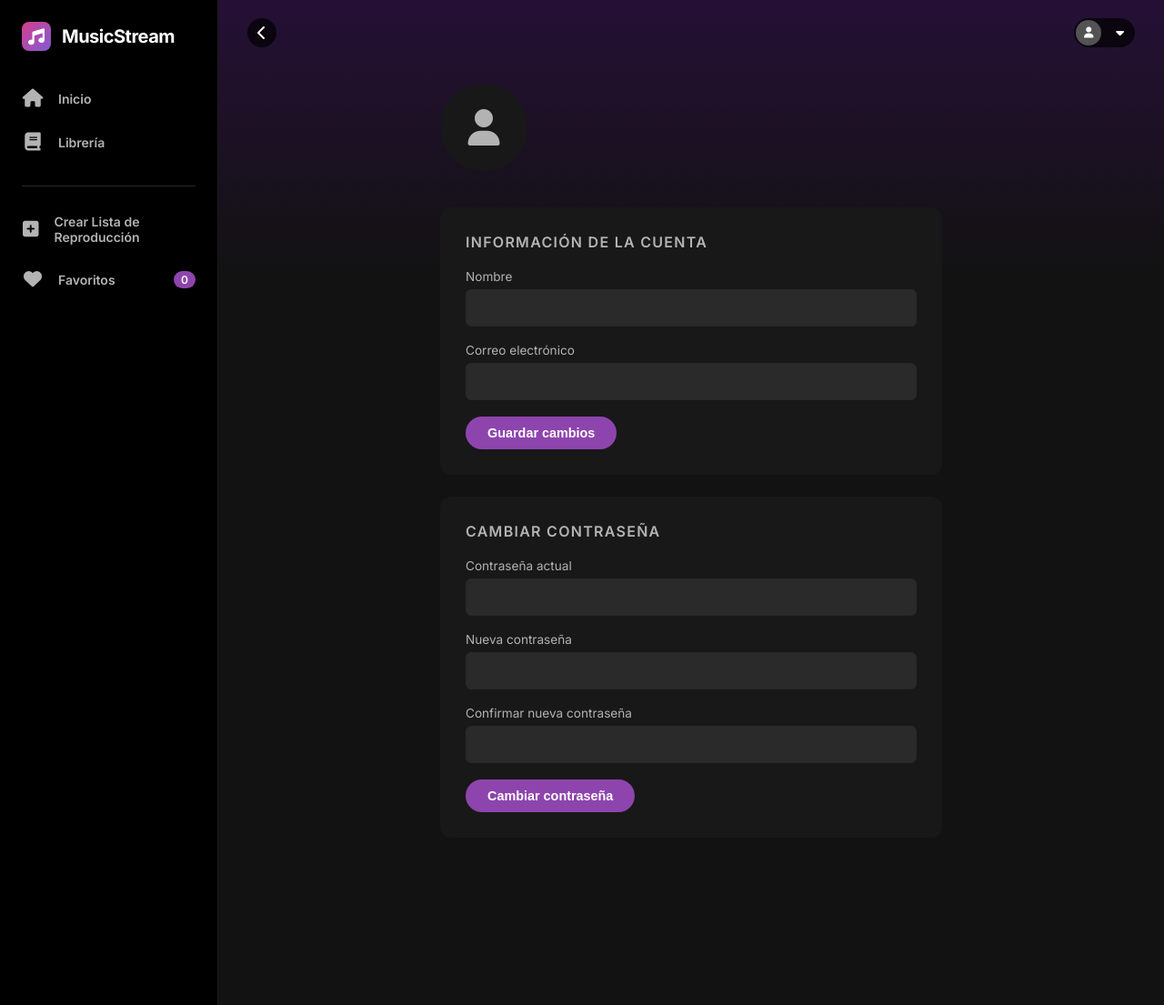
After one commit to PepeTureatca/MusicStream-PepeTureatca-PFG, a PHP site: page /mi-spotify/app/views/profileView.php in a window 1280 px wide. The commit adds this page. Shown: the whole page at 91% size. Run offline with PHP 8.4, Linux system fonts and the light colour scheme; the template is opened without the code that fills it, so the values that code supplies are empty.

Commit message:
feat: agregar página de edición de perfil de usuario

```diff
--- /dev/null
+++ b/app/views/profileView.php
@@ -0,0 +1,223 @@
+<!DOCTYPE html>
+<html lang="es">
+<head>
+    <meta charset="UTF-8">
+    <meta name="viewport" content="width=device-width, initial-scale=1.0">
+    <title>MusicStream - Perfil</title>
+
+    <link rel="stylesheet" href="/mi-spotify/public/assets/css/dashboard.css">
+    <link rel="stylesheet" href="/mi-spotify/public/assets/css/responsiveDashboard.css">
+    <link href="https://fonts.googleapis.com/css2?family=Inter:wght@400;500;600;700&display=swap" rel="stylesheet">
+    <link rel="stylesheet" href="https://cdnjs.cloudflare.com/ajax/libs/font-awesome/6.4.0/css/all.min.css">
+
+    <style>
+        .profile-wrapper {
+            max-width: 600px;
+            margin: 40px auto;
+            padding: 0 24px 100px;
+        }
+        .profile-header {
+            display: flex;
+            align-items: center;
+            gap: 24px;
+            margin-bottom: 40px;
+        }
+        .profile-avatar {
+            width: 96px;
+            height: 96px;
+            border-radius: 50%;
+            background: var(--card-bg);
+            display: flex;
+            align-items: center;
+            justify-content: center;
+            font-size: 2.5rem;
+            color: var(--text-secondary);
+            flex-shrink: 0;
+        }
+        .profile-meta h2 {
+            font-size: 1.6rem;
+            font-weight: 700;
+        }
+        .profile-meta p {
+            color: var(--text-secondary);
+            font-size: 0.9rem;
+            margin-top: 4px;
+        }
+        .profile-section {
+            background: var(--card-bg);
+            border-radius: 12px;
+            padding: 28px;
+            margin-bottom: 24px;
+        }
+        .profile-section h3 {
+            font-size: 1rem;
+            font-weight: 600;
+            margin-bottom: 20px;
+            color: var(--text-secondary);
+            text-transform: uppercase;
+            letter-spacing: 0.08em;
+        }
+        .form-group {
+            margin-bottom: 18px;
+        }
+        .form-group label {
+            display: block;
+            font-size: 0.85rem;
+            color: var(--text-secondary);
+            margin-bottom: 6px;
+        }
+        .form-group input {
+            width: 100%;
+            padding: 10px 14px;
+            background: #2a2a2a;
+            border: 1px solid var(--border-color);
+            border-radius: 6px;
+            color: var(--text-primary);
+            font-size: 0.95rem;
+            font-family: 'Inter', sans-serif;
+            transition: border-color 0.2s;
+        }
+        .form-group input:focus {
+            outline: none;
+            border-color: var(--accent-color);
+        }
+        .form-group input[readonly] {
+            opacity: 0.5;
+            cursor: not-allowed;
+        }
+        .btn-save {
+            background: var(--accent-color);
+            color: #fff;
+            border: none;
+            padding: 10px 24px;
+            border-radius: 20px;
+            font-size: 0.9rem;
+            font-weight: 600;
+            cursor: pointer;
+            transition: opacity 0.2s;
+        }
+        .btn-save:hover { opacity: 0.85; }
+        .alert {
+            padding: 12px 16px;
+            border-radius: 8px;
+            margin-bottom: 20px;
+            font-size: 0.9rem;
+        }
+        .alert-error   { background: #3b1a1a; color: #f87171; border: 1px solid #7f1d1d; }
+        .alert-success { background: #1a3b2a; color: #6ee7b7; border: 1px solid #065f46; }
+    </style>
+</head>
+<body>
+<div class="dashboard-container">
+    <!-- Sidebar -->
+    <aside class="sidebar">
+        <div class="logo-container">
+            <div class="logo-icon"><i class="fa-solid fa-music"></i></div>
+            <span class="logo-text">MusicStream</span>
+        </div>
+
+        <nav class="nav-menu">
+            <ul>
+                <li><a href="/mi-spotify/public/dashboard.php"><i class="fa-solid fa-house"></i> Inicio</a></li>
+                <li><a href="#"><i class="fa-solid fa-book"></i> Librería</a></li>
+            </ul>
+        </nav>
+
+        <div class="nav-divider"></div>
+
+        <nav class="playlist-menu">
+            <ul>
+                <li><a href="#"><i class="fa-solid fa-plus-square"></i> Crear Lista de Reproducción</a></li>
+                <li><a href="#"><i class="fa-solid fa-heart"></i> Favoritos <span class="count">0</span></a></li>
+            </ul>
+        </nav>
+    </aside>
+
+    <!-- Main content -->
+    <main class="main-content" style="overflow-y: auto;">
+        <header class="top-bar">
+            <div class="history-nav">
+                <a href="/mi-spotify/public/dashboard.php" class="nav-btn" style="text-decoration:none;">
+                    <i class="fa-solid fa-chevron-left"></i>
+                </a>
+            </div>
+            <div class="user-menu-container">
+                <div class="user-pill">
+                    <div class="user-avatar"><i class="fa-solid fa-user"></i></div>
+                    <span class="user-name"><?php echo htmlspecialchars($user['name']); ?></span>
+                    <i class="fa-solid fa-caret-down"></i>
+                </div>
+                <div class="dropdown-menu">
+                    <a href="#" class="dropdown-item">Cuenta</a>
+                    <a href="/mi-spotify/public/profile.php" class="dropdown-item">Perfil</a>
+                    <div class="dropdown-divider"></div>
+                    <a href="/mi-spotify/public/logout.php" class="dropdown-item logout">Cerrar sesión</a>
+                </div>
+            </div>
+        </header>
+
+        <div class="profile-wrapper">
+            <!-- Cabecera del perfil -->
+            <div class="profile-header">
+                <div class="profile-avatar">
+                    <i class="fa-solid fa-user"></i>
+                </div>
+                <div class="profile-meta">
+                    <h2><?php echo htmlspecialchars($user['name']); ?></h2>
+                    <p><?php echo htmlspecialchars($user['email']); ?></p>
+                    <?php if (!empty($user['google_id'])): ?>
+                        <p><i class="fa-brands fa-google" style="color:#ea4335;"></i> Cuenta vinculada con Google</p>
+                    <?php endif; ?>
+                </div>
+            </div>
+
+            <?php if ($error): ?>
+                <div class="alert alert-error"><?php echo htmlspecialchars($error); ?></div>
+            <?php endif; ?>
+            <?php if ($success): ?>
+                <div class="alert alert-success"><?php echo htmlspecialchars($success); ?></div>
+            <?php endif; ?>
+
+            <!-- Editar información básica -->
+            <div class="profile-section">
+                <h3>Información de la cuenta</h3>
+                <form method="post" action="/mi-spotify/public/profile.php?action=update">
+                    <div class="form-group">
+                        <label for="name">Nombre</label>
+                        <input type="text" id="name" name="name" value="<?php echo htmlspecialchars($user['name']); ?>" required>
+                    </div>
+                    <div class="form-group">
+                        <label for="email">Correo electrónico</label>
+                        <input type="email" id="email" name="email" value="<?php echo htmlspecialchars($user['email']); ?>"
+                            <?php echo !empty($user['google_id']) ? 'readonly title="No puedes cambiar el email de una cuenta de Google"' : ''; ?> required>
+                    </div>
+                    <button type="submit" class="btn-save">Guardar cambios</button>
+                </form>
+            </div>
+
+            <!-- Cambiar contraseña (solo si no es cuenta Google) -->
+            <?php if (empty($user['google_id'])): ?>
+            <div class="profile-section">
+                <h3>Cambiar contraseña</h3>
+                <form method="post" action="/mi-spotify/public/profile.php?action=updatePassword">
+                    <div class="form-group">
+                        <label for="current_password">Contraseña actual</label>
+                        <input type="password" id="current_password" name="current_password" required>
+                    </div>
+                    <div class="form-group">
+                        <label for="new_password">Nueva contraseña</label>
+                        <input type="password" id="new_password" name="new_password" minlength="8" required>
+                    </div>
+                    <div class="form-group">
+                        <label for="confirm_password">Confirmar nueva contraseña</label>
+                        <input type="password" id="confirm_password" name="confirm_password" minlength="8" required>
+                    </div>
+                    <button type="submit" class="btn-save">Cambiar contraseña</button>
+                </form>
+            </div>
+            <?php endif; ?>
+        </div>
+    </main>
+</div>
+</body>
+</html>
--- a/public/dashboard.php
+++ b/public/dashboard.php
@@ -91,7 +91,7 @@ $canciones = $busqueda ? SongController::buscar($busqueda) : SongController::lis
 
                 <div class="dropdown-menu">
                     <a href="#" class="dropdown-item">Cuenta</a>
-                    <a href="#" class="dropdown-item">Perfil</a>
+                    <a href="profile.php" class="dropdown-item">Perfil</a>
                     <div class="dropdown-divider"></div>
                     <a href="logout.php" class="dropdown-item logout">Cerrar sesión</a>
                 </div>
```
Also changed, not shown: app/controller/UserController.php (added, +94 -0 lines), app/model/userModel.php (+35 -0 lines), public/profile.php (added, +14 -0 lines).
